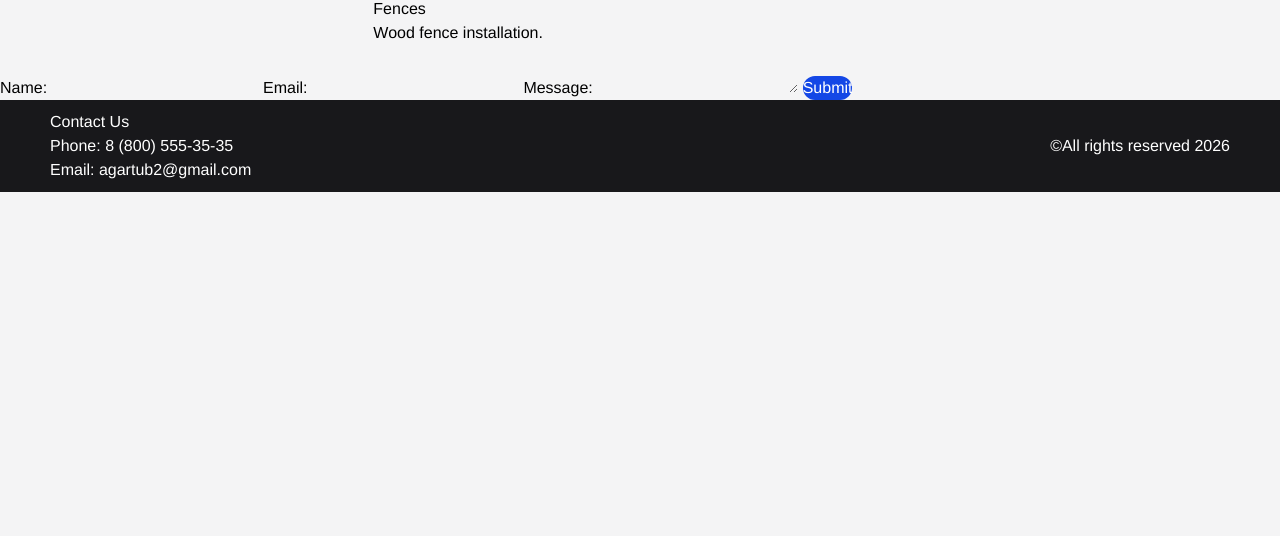
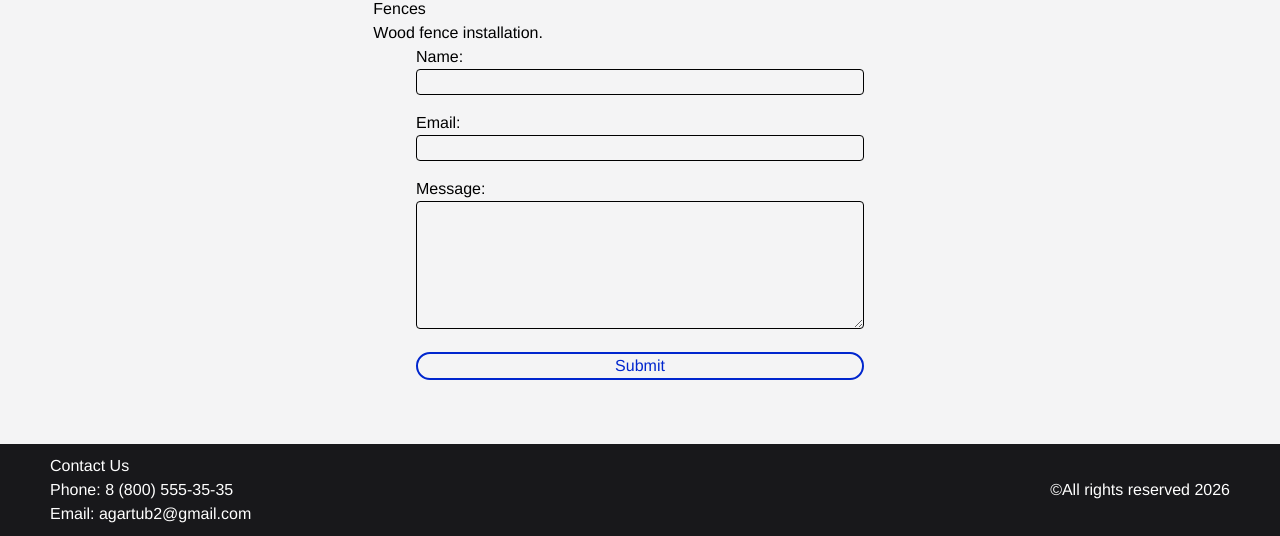
Before and after one commit to kityara666/nikita-builds, a website: page index.html in a window 1280 px wide. Shown: the part 1692-2228 px from the top of the page. Before the commit the page ends 1884 px from the top, so only its background shows below. Drawn offline with nearby package versions, Linux system fonts and the light colour scheme.

Commit message:
Issue #5 done

```diff
--- a/index.html
+++ b/index.html
@@ -78,16 +78,18 @@
 
         </section>
 
-        <form class="contact-form" id="contact-form">
-            <label>Name: <input type='text' name="username" id="username"></label>
-            <label>Email: <input type='email' name="email" id="email"></label>
-            <label>Message: <textarea name="message" id="message"></textarea></label>
-            <button type="submit" class="bg-blue-700 text-white px-5 py-2 rounded-full hover:bg-blue-900">Submit</button>
-            <p id="username-error"></p>
-            <p id="email-error"></p>
-            <p id="message-error"></p>
-            <p id="form-message"></p>
-        </form>
+        <div class="w-full flex justify-center py-10">
+            <form id="contact-form" class="contact-form flex flex-col gap-4 max-w-md p-6 w-full">
+                <label>Name: <input type='text' name="username" id="username" class="border rounded p-2 w-full"></label>
+                <label>Email: <input type='email' name="email" id="email" class="border rounded p-2 w-full"></label>
+                <label>Message: <textarea name="message" id="message" class="border rounded p-2 w-full h-32"></textarea></label>
+                <button type="submit" class="bg-transparent border-2 border-[rgb(0,38,206)] rounded-2xl p-5 transition duration-200 text-[rgb(0,38,206)] hover:bg-[rgb(0,38,206)] hover:text-white">Submit</button>
+                <p id="username-error"></p>
+                <p id="email-error"></p>
+                <p id="message-error"></p>
+                <p id="form-message"></p>
+            </form>
+        </div>
 
     </main>
     <footer>
--- a/script.js
+++ b/script.js
@@ -175,7 +175,7 @@ form.addEventListener('submit', function(event){
         messageError.textContent = "ERROR:Text too short!";
         messageError.classList.add("error");
     }
-    if (isValid=true) {
+    if (isValid===true) {
         messageBox.classList.remove("error");
         messageBox.classList.add("success");
         messageBox.textContent='Thanks!'
```
